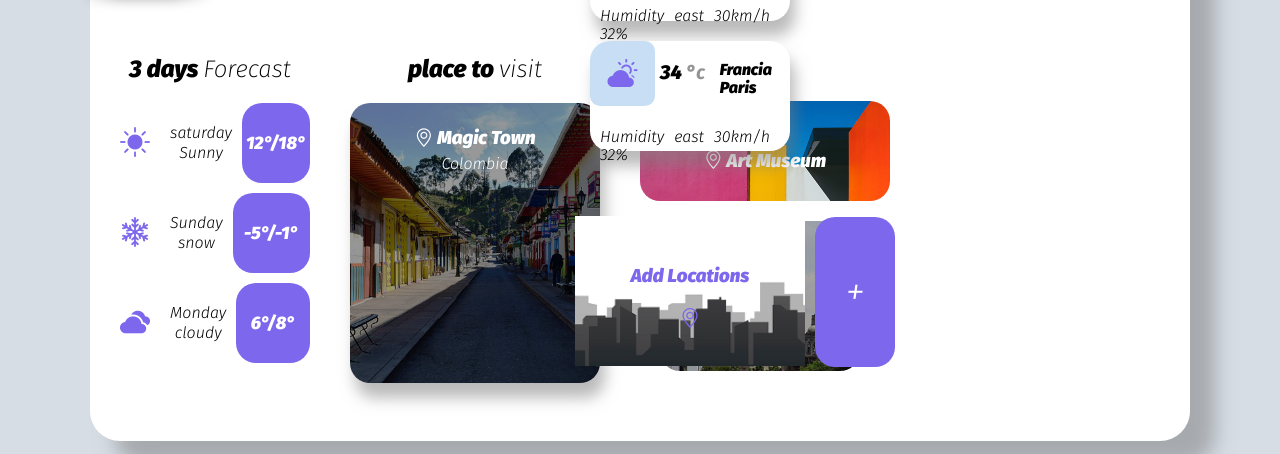
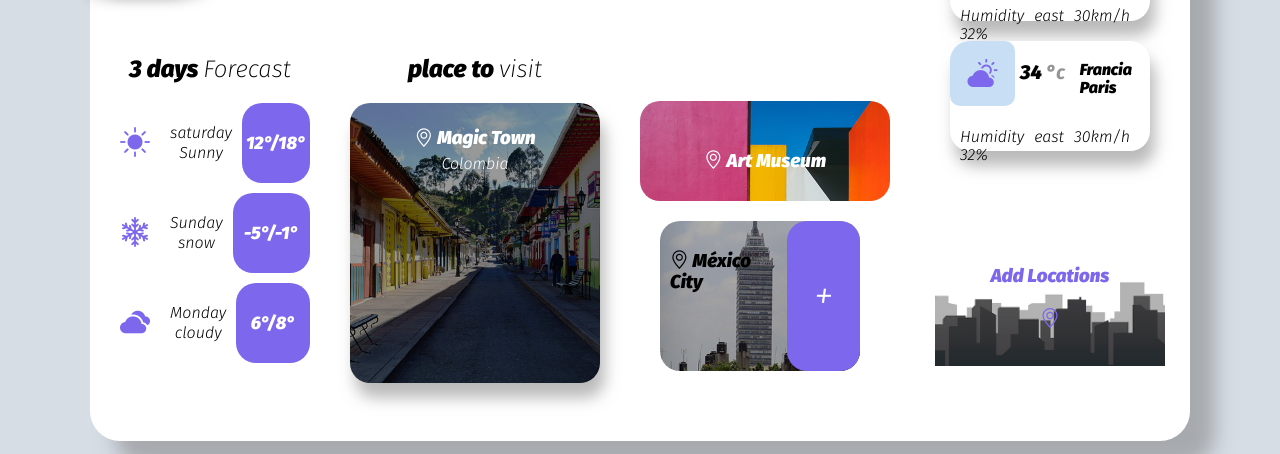
Before and after one commit to isato12/climapp, a plain HTML site: page index.html in a window 1280 px wide. Shown: the part 346-800 px from the top of the page. Drawn offline with nearby package versions, Linux system fonts and the light colour scheme; no server answers.

Commit message:
corrigiendo estado visual desktop

```diff
--- a/sass/_desktop.scss
+++ b/sass/_desktop.scss
@@ -92,9 +92,7 @@
 @include tablet {
   .other_cities {
     z-index: 2000;
-    position: absolute;
     margin-top: -10rem;
-    right: 475px;
   }
   .card_rigth {
     height: 11rem;
--- a/sass/_movil.scss
+++ b/sass/_movil.scss
@@ -183,6 +183,7 @@
     min-width: 20rem;
     max-width: 20rem;
     height: 15rem;
+    display: flex;
     background-image: url(../img/mexico.jpg);
     background-position: center center;
     background-repeat: no-repeat;
@@ -195,8 +196,8 @@
     }
     .btn {
       height: 100%;
-      margin: -55px 0 0 155px;
       width: 8rem;
+      align-items: flex-end;
       background-color: $purple;
       color: white;
       font-size: 4rem;
```
Also changed, not shown: css/main.css.
